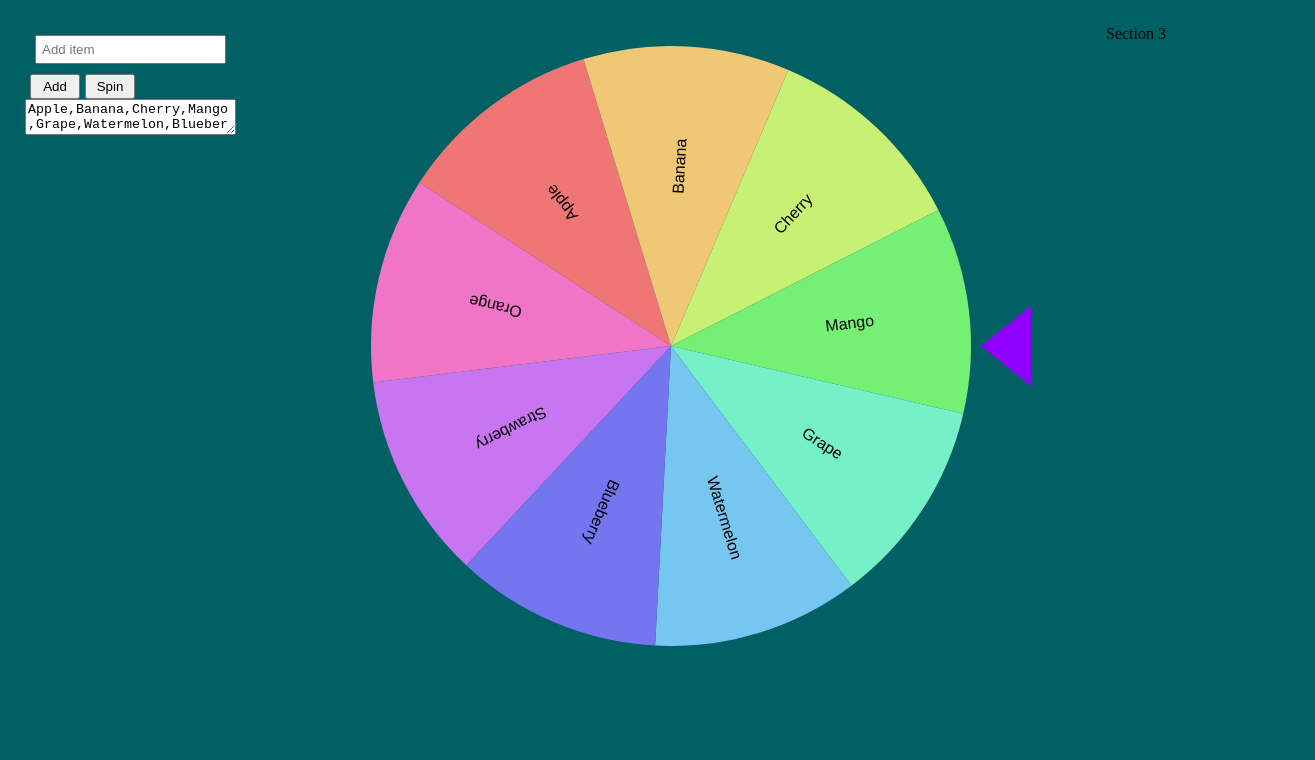
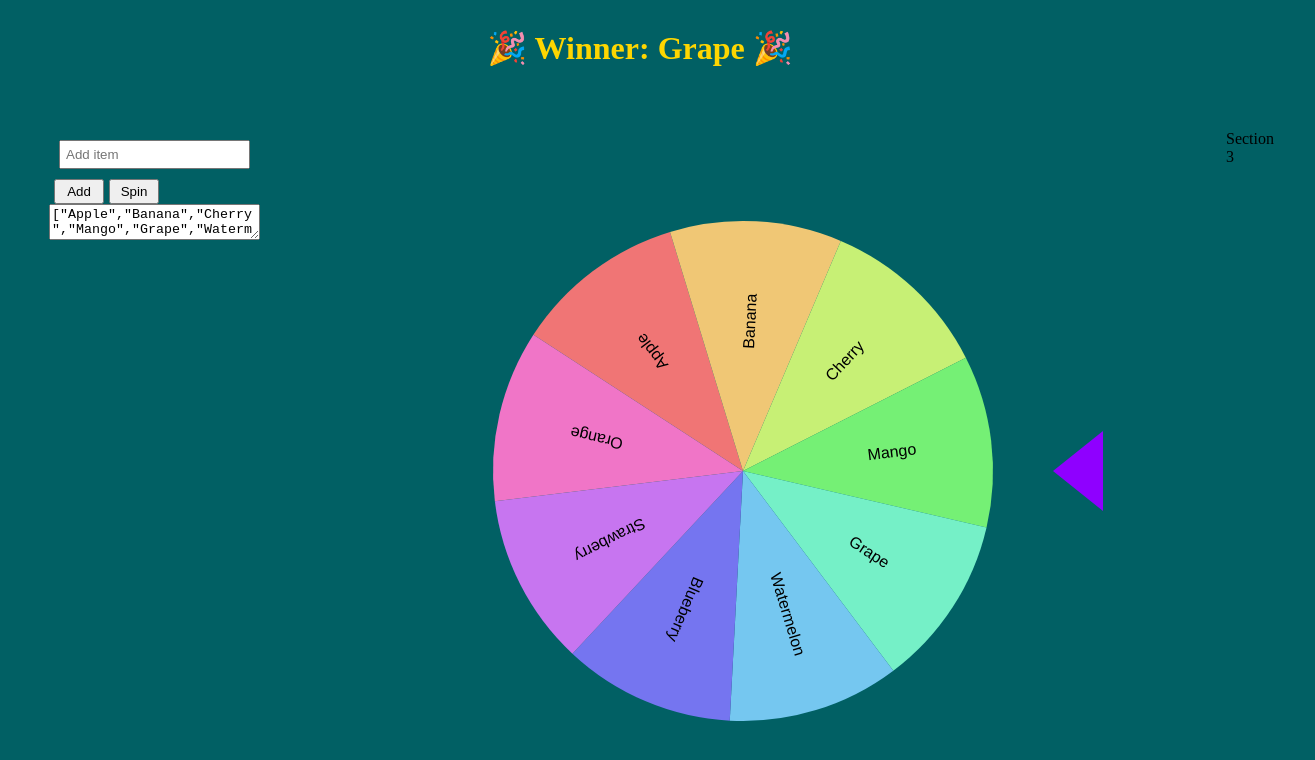
Before and after one commit to edeegan02/Spinning-Wheel, an Angular app: page / in a window 1280 px wide. Both pictures are taken after a click on the button "Spin". Shown: the top 760 px of the page, 1315 px wide, since content can reach past the window. Built offline with nearby package versions, Linux system fonts and the light colour scheme.

Commit message:
Added pointer detection (Needs work)

```diff
--- a/src/app/wheel/wheel.css
+++ b/src/app/wheel/wheel.css
@@ -37,8 +37,11 @@ ul {
 }
 
 .column {
-  flex: 1;
-  padding: 1rem;
+  flex:1;
+  display: flex;
+  flex-direction: column;
+  justify-content: flex-start;
+  padding: 40px;
   border: 1px solid #016064;
   box-sizing: border-box;
 }
@@ -53,3 +56,21 @@ ul {
   width: 50px;
   height: 25px;
 }
+
+.wheel-canvas {
+  margin-top: 40px;
+}
+
+.winner-display {
+  display: flex;
+  justify-content: center;
+  color: gold;
+  animation: pulse 1.5s infinite;
+}
+
+@keyframes pulse {
+  0% { transform: scale(1); opacity: 1; }
+  50% {transform: scale(1.1); opacity: 0.8; }
+  100% {transform: scale(1); opacity: 1; }
+
+}
--- a/src/app/wheel/wheel.html
+++ b/src/app/wheel/wheel.html
@@ -1,4 +1,7 @@
 <!-- <p style="color: white">Wheel Ig</p> -->
+<div class="winner-display">
+  <h1 *ngIf="winner" >🎉 Winner: {{ winner }} 🎉</h1>
+</div>
 
 <div class="container">
   <div class="column info">
@@ -11,12 +14,13 @@
       <button class="action-button" (click)="spinWheel()">Spin</button>
     </div>
 
-    <textarea (ngModelChange)="MakeArr()" [(ngModel)]="items"></textarea>
+    <textarea [(ngModel)]="itemText" (ngModelChange)="MakeArr()"></textarea>
   </div>
 
   <div class="column">
     <canvas
       id="myCanvas"
+      class="wheel-canvas"
       width="800"
       height="600"
       style="border: 1px solid #016064"
--- a/src/app/wheel/wheel.ts
+++ b/src/app/wheel/wheel.ts
@@ -1,17 +1,20 @@
 // import { DragDropModule } from '@angular/cdk/drag-drop';
-import { AfterViewInit, Component, ElementRef, ViewChild } from '@angular/core';
+import { AfterViewInit, Component, ChangeDetectorRef, ElementRef, ViewChild,  } from '@angular/core';
 import { FormsModule } from '@angular/forms';
+import { CommonModule } from '@angular/common';
 
 @Component({
   selector: 'Wheel',
   standalone: true,
-  imports: [FormsModule],
+  imports: [FormsModule, CommonModule],
   templateUrl: './wheel.html',
   styleUrls: ['./wheel.css'],
 })
 //
 //
 export class Wheel implements AfterViewInit {
+  constructor(private cdr: ChangeDetectorRef) {}
+  winner: string | null = null;
   private ctx!: CanvasRenderingContext2D;
   items: string[] = [
     'Apple',
@@ -29,16 +32,29 @@ export class Wheel implements AfterViewInit {
   rotationAngle = 0;
   spinning = false;
 
+itemText: string = JSON.stringify(this.items); // for textarea
+
+
   ngAfterViewInit(): void {
-    // const canvas = this.canvasRef.nativeElement;
+  const storedWinner = localStorage.getItem('winner');
+  if (storedWinner) {
+    this.winner = storedWinner;
+  }
   this.drawWheel();
 }
 
   MakeArr = () => {
-    // make sure this.items is a valid array
-    this.items = JSON.stringify(this.items).split(',');
+  try {
+    const parsed = JSON.parse(this.itemText);
+    if (Array.isArray(parsed)) {
+      this.items = parsed.map((item: any) => item.toString());
       this.drawWheel();
+    }
+  } catch (e) {
+    console.error("Invalid JSON input", e);
+  }
 };
+
 
   // started code for dragging items
   //  newX = 0; newY = 0; startX = 0; startY = 0;
@@ -56,6 +72,7 @@ export class Wheel implements AfterViewInit {
   spinWheel(): void {
     if (this.spinning) return;
     this.spinning = true;
+    this.winner = null;
 
     let velocity = 100.0 * this.getRandomInteger(1, 6); // initial speed
     console.log('velocity:', velocity);
@@ -65,12 +82,36 @@ export class Wheel implements AfterViewInit {
       if (velocity > 0.002) {
         this.rotationAngle += velocity;
           velocity *= friction;
+
+      const normalizedRotation = this.rotationAngle % (2 * Math.PI);
+      const segmentAngle = (2 * Math.PI) / this.items.length;
+
+
+      const smallOffset = segmentAngle / 2.5; // or try /2.3, /2.7 etc. if still off
+      const adjustedRotation = (normalizedRotation + smallOffset) % (2 * Math.PI);
+      const index = (this.items.length - Math.floor(adjustedRotation / segmentAngle)) % this.items.length;
+
+
+      this.winner = this.items[index];
+      this.cdr.detectChanges();
+
       this.drawWheel();
       requestAnimationFrame(animate);
   } else {
       this.spinning = false;
+
+      const normalizedRotation = this.rotationAngle % (2 * Math.PI);
+      const segmentAngle = (2 * Math.PI) / this.items.length;
+      const index = (this.items.length - Math.floor(normalizedRotation / segmentAngle)) % this.items.length;
+      this.winner = this.items[index];
+
+      localStorage.setItem('winner', this.winner);
+
+      this.drawWheel();
+      this.cdr.detectChanges();
   }
 };
+
 
     animate();
   }
@@ -97,7 +138,7 @@ export class Wheel implements AfterViewInit {
 
     const centerX = canvas.width / 2;
     const centerY = canvas.height / 2;
-    const radius = 300;
+    const radius = 250;
     const segmentAngle = (2 * Math.PI) / this.items.length;
 
     ctx.clearRect(0, 0, canvas.width, canvas.height); // Clear previous draw
```
Lines whose indentation alone changed are shown as unchanged.
